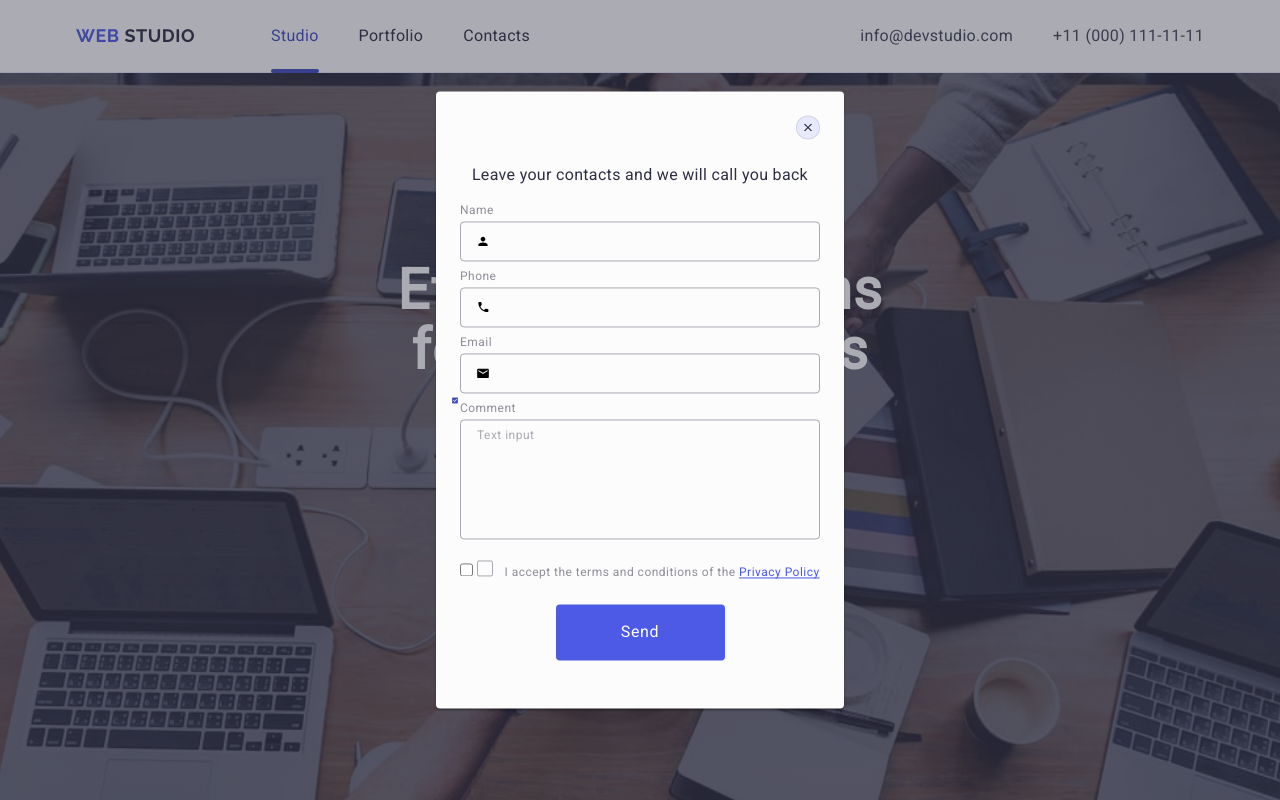
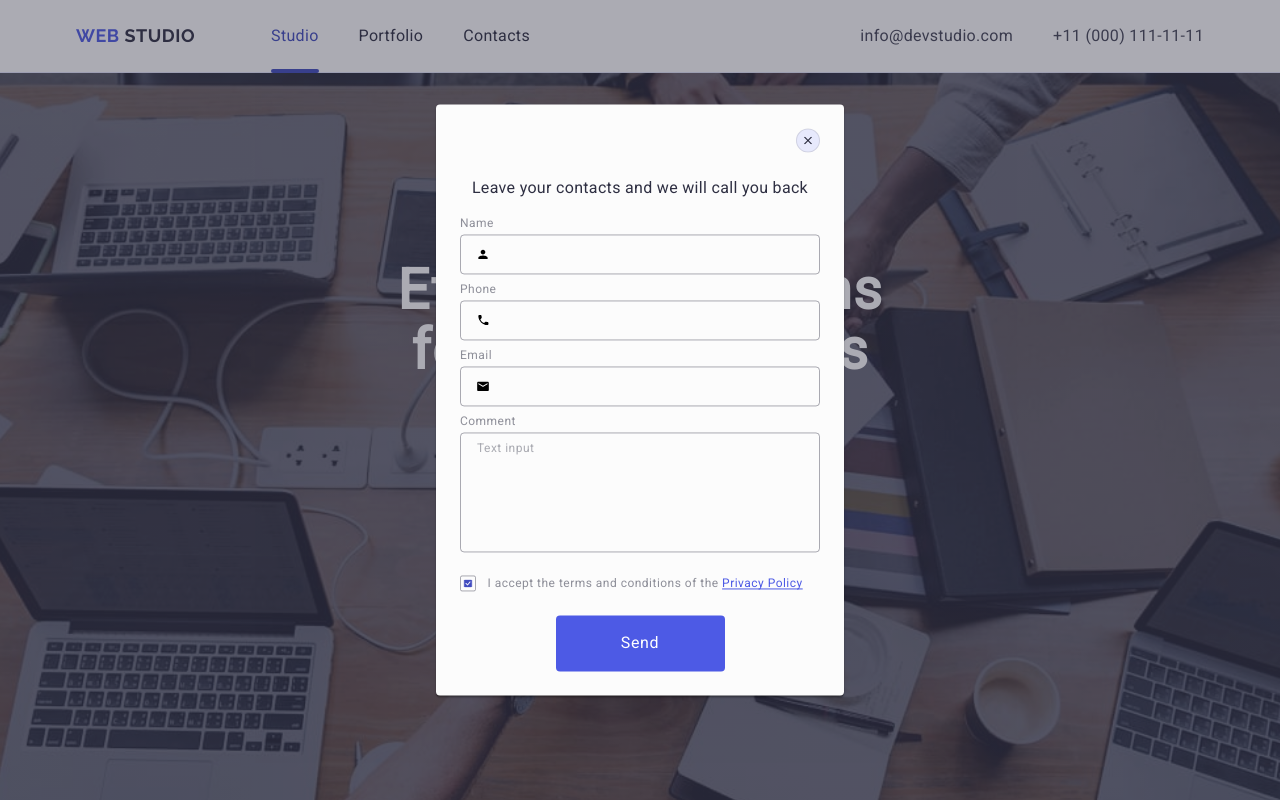
Before and after one commit to Hanna-Oveshkova/goit-markup-hw-05, a plain HTML site: page index.html in a window 1280 px wide. Shown: the top 800 px of the page. Drawn offline with nearby package versions, Linux system fonts and the light colour scheme.

Commit message:
add form-field-polisy

```diff
--- a/css/styles.css
+++ b/css/styles.css
@@ -746,7 +746,7 @@ img {
     fill 250ms cubic-bezier(0.4, 0, 0.2, 1);
 }
 
-.visually-hidden:checked + .label-polisy > .custom-checkbox {
+.visualli-hidden:checked + .label-polisy > .custom-checkbox {
   background-color: #404bbf;
   fill: #f4f4fd;
   border: none;
@@ -776,7 +776,7 @@ img {
   background-color: #4d5ae5;
   cursor: pointer;
   padding: 16px 32px;
-  margin: 24px auto 24px;
+  margin: auto;
   border-radius: 4px;
   display: block;
   min-width: 169px;
--- a/index.html
+++ b/index.html
@@ -601,7 +601,7 @@
           </div>
           <div class="form-field-polisy">
             <input
-              class="polisy-checkbox visually-hidden"
+              class="polisy-checkbox visualli-hidden"
               type="checkbox"
               id="user-privacy"
               name="user-privacy"
@@ -609,7 +609,7 @@
             />
             <label for="user-privacy" class="label-polisy">
               <span class="custom-checkbox">
-                <svg class="field-icon" width="10" height="8">
+                <svg class="privacy-icon" width="10" height="8">
                   <use href="./images/icons.svg#icon-Property-click"></use>
                 </svg>
               </span>
```
